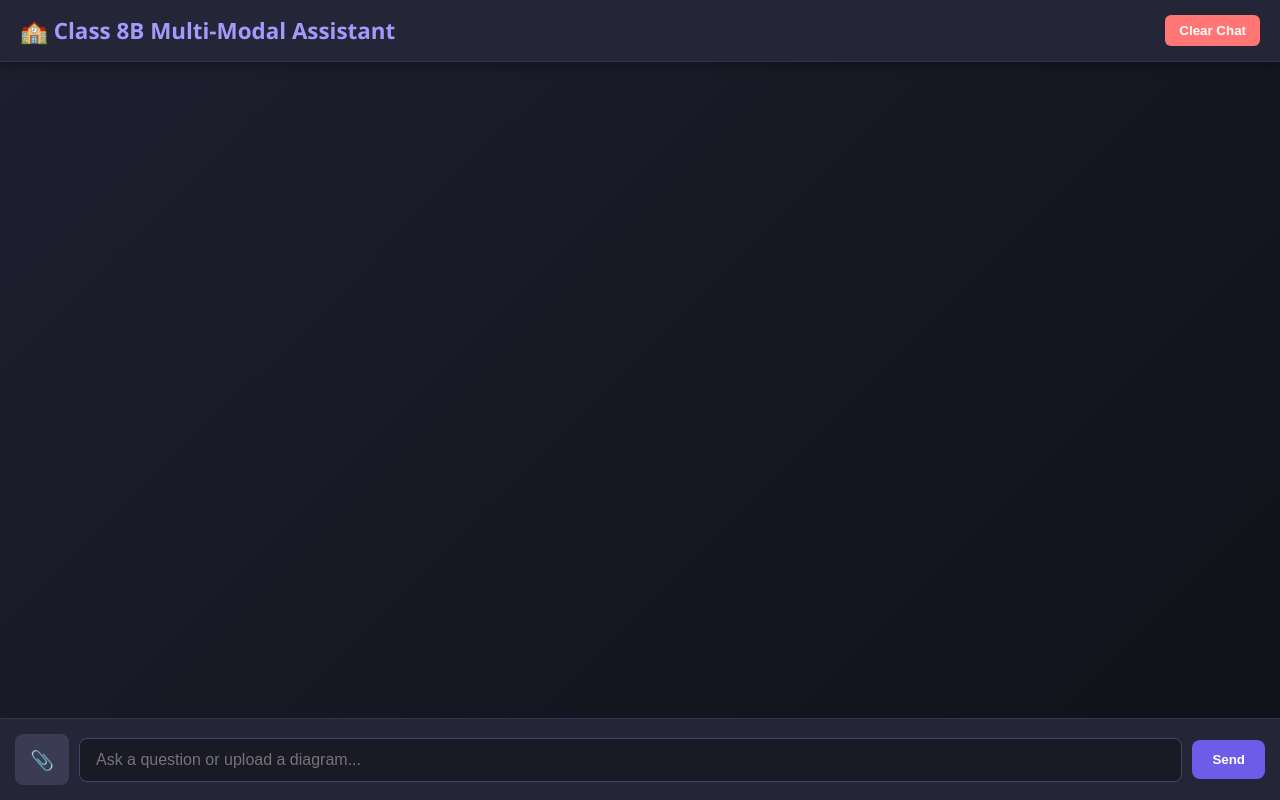
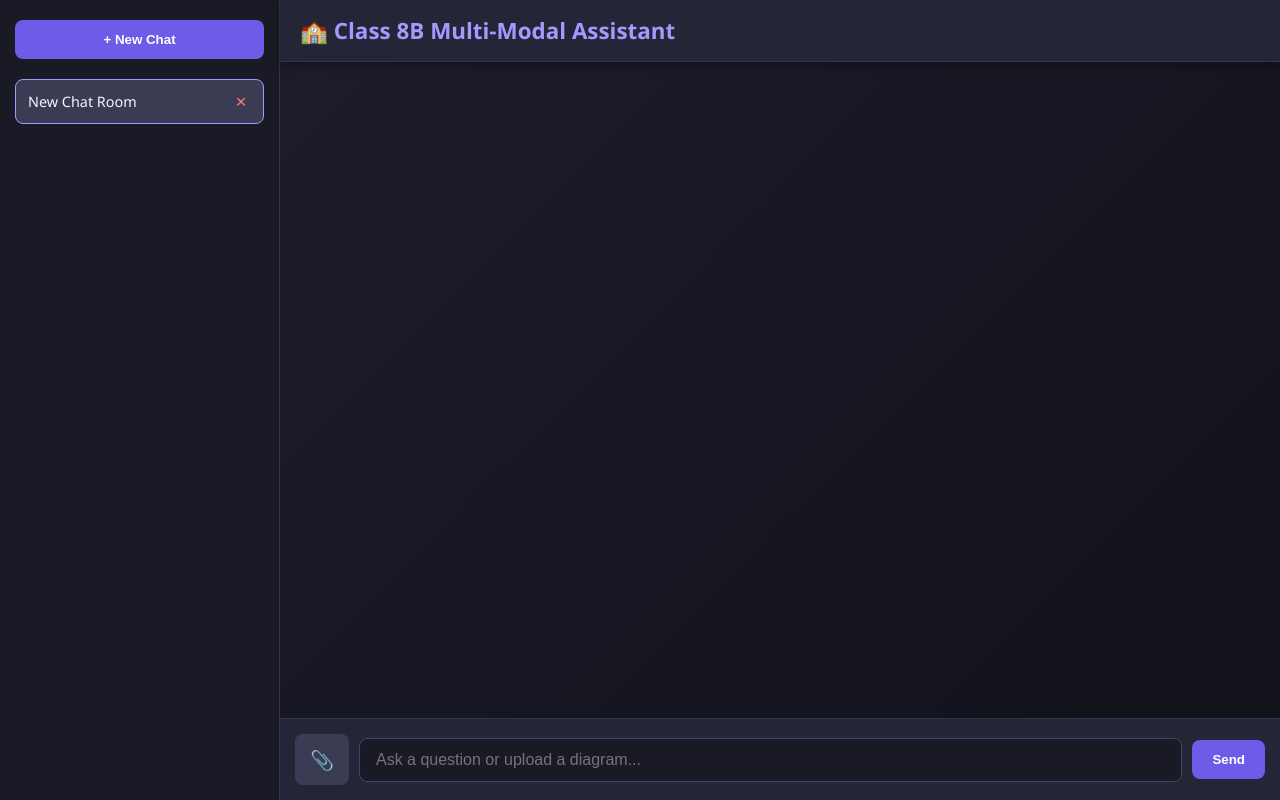
Before and after one commit to venkataishaan-ux/8b-ai-assistant-exibitz, a Flask app: page / in a window 1280 px wide. Run offline with Flask 3, Linux system fonts and the light colour scheme; data comes from the database, SQL or seed files in the repository; data that the repository does not hold is empty; parts of the project's set-up code (start-up, migrations or seed data) failed here and were passed over; some libraries are stand-ins or nearby versions.

Commit message:
Update index.html

```diff
--- a/templates/index.html
+++ b/templates/index.html
@@ -4,6 +4,7 @@
     <meta charset="UTF-8">
     <meta name="viewport" content="width=device-width, initial-scale=1.0">
     <title>Class 8B AI Assistant</title>
+    <script src="https://cdn.jsdelivr.net/npm/marked/marked.min.js"></script>
     <style>
         :root {
             --bg-gradient: linear-gradient(135deg, #1e1e2f, #111119);
@@ -12,6 +13,7 @@
             --bot-bubble: #3b3b54;
             --text-color: #f5f5fa;
             --accent-color: #a29bfe;
+            --sidebar-bg: #1a1a26;
         }
 
         * { box-sizing: border-box; margin: 0; padding: 0; }
@@ -20,8 +22,83 @@
             background: var(--bg-gradient);
             color: var(--text-color);
             display: flex;
+            height: 100vh;
+            overflow: hidden;
+        }
+
+        /* Split Screen Container Setup */
+        .app-layout {
+            display: flex;
+            width: 100%;
+            height: 100vh;
+        }
+
+        /* Sidebar Styling */
+        .sidebar {
+            width: 280px;
+            background-color: var(--sidebar-bg);
+            border-right: 1px solid #33334d;
+            display: flex;
             flex-direction: column;
-            height: 100vh;
+            padding: 20px 15px;
+        }
+
+        .new-chat-btn {
+            background-color: var(--user-bubble);
+            color: white;
+            border: none;
+            padding: 12px;
+            border-radius: 8px;
+            font-weight: bold;
+            cursor: pointer;
+            margin-bottom: 20px;
+            transition: 0.2s;
+            text-align: center;
+        }
+        .new-chat-btn:hover { background-color: #5b4cc4; }
+
+        .session-list {
+            flex: 1;
+            overflow-y: auto;
+            display: flex;
+            flex-direction: column;
+            gap: 10px;
+        }
+
+        .session-item {
+            padding: 12px;
+            background-color: rgba(255, 255, 255, 0.03);
+            border: 1px solid #33334d;
+            border-radius: 8px;
+            cursor: pointer;
+            font-size: 0.9rem;
+            display: flex;
+            justify-content: space-between;
+            align-items: center;
+            transition: 0.2s;
+        }
+        .session-item:hover, .session-item.active {
+            background-color: var(--bot-bubble);
+            border-color: var(--accent-color);
+        }
+
+        .delete-session-btn {
+            background: transparent;
+            border: none;
+            color: #ff7675;
+            cursor: pointer;
+            font-size: 0.9rem;
+            padding: 0 4px;
+        }
+        .delete-session-btn:hover { color: #d63031; }
+
+        /* Main View Chat Interface Panels */
+        .main-chat-view {
+            flex: 1;
+            display: flex;
+            flex-direction: column;
+            height: 100%;
+            background: transparent;
         }
 
         header {
@@ -35,18 +112,6 @@
         }
 
         h1 { font-size: 1.4rem; color: var(--accent-color); }
-
-        .clear-btn {
-            background-color: #ff7675;
-            color: #fff;
-            border: none;
-            padding: 8px 14px;
-            border-radius: 6px;
-            cursor: pointer;
-            font-weight: bold;
-            transition: 0.2s;
-        }
-        .clear-btn:hover { background-color: #d63031; }
 
         #chat-container {
             flex: 1;
@@ -65,6 +130,10 @@
             word-wrap: break-word;
             animation: fadeIn 0.3s ease-in-out;
         }
+        .message p { margin-bottom: 6px; }
+        .message p:last-child { margin-bottom: 0; }
+        .message ul, .message ol { margin-left: 20px; }
+
         @keyframes fadeIn { from { opacity: 0; transform: translateY(5px); } to { opacity: 1; transform: translateY(0); } }
 
         .user-message {
@@ -80,7 +149,6 @@
             border: 1px solid #444466;
         }
 
-        /* Preview area for image selection */
         #preview-container {
             padding: 10px 20px;
             background-color: rgba(255, 255, 255, 0.05);
@@ -116,7 +184,6 @@
             border-top: 1px solid #33334d;
         }
 
-        /* File button design */
         .file-label {
             background-color: #3b3b54;
             color: var(--accent-color);
@@ -159,9 +226,15 @@
 </head>
 <body>
 
+    <div class="app-layout">
+        <div class="sidebar">
+            <button class="new-chat-btn" onclick="createNewChat()">+ New Chat</button>
+            <div class="session-list" id="sessionList"></div>
+        </div>
+
+        <div class="main-chat-view">
             <header>
                 <h1>🏫 Class 8B Multi-Modal Assistant</h1>
-        <button class="clear-btn" onclick="clearHistory()">Clear Chat</button>
             </header>
 
             <div id="chat-container"></div>
@@ -179,6 +252,8 @@
                 <input type="text" id="user-input" placeholder="Ask a question or upload a diagram..." onkeypress="handleKeyPress(event)">
                 <button class="send-btn" onclick="sendMessage()">Send</button>
             </footer>
+        </div>
+    </div>
 
     <script>
         const chatContainer = document.getElementById('chat-container');
@@ -186,31 +261,105 @@
         const imageInput = document.getElementById('image-input');
         const previewContainer = document.getElementById('preview-container');
         const previewImg = document.getElementById('preview-img');
+        const sessionList = document.getElementById('sessionList');
+
+        let currentSessionId = '';
         let currentBase64Image = null;
 
-        // Load conversation logs when page loads
+        // Initialize lists on document ready
         window.onload = async () => {
-            const res = await fetch('/get_history');
+            await loadSessions();
+        };
+
+        async function loadSessions() {
+            try {
+                const res = await fetch('/get_sessions');
+                const sessions = await res.json();
+                sessionList.innerHTML = '';
+
+                if (sessions.length === 0) {
+                    await createNewChat();
+                    return;
+                }
+
+                sessions.forEach((session, index) => {
+                    const div = document.createElement('div');
+                    div.className = 'session-item';
+                    div.id = `session-${session.id}`;
+                    if(session.id === currentSessionId) div.classList.add('active');
+
+                    div.innerHTML = `
+                        <span onclick="switchSession('${session.id}')" style="flex:1; overflow:hidden; text-overflow:ellipsis; white-space:nowrap;">${session.title}</span>
+                        <button class="delete-session-btn" onclick="deleteSession(event, '${session.id}')">✕</button>
+                    `;
+                    sessionList.appendChild(div);
+
+                    if (index === 0 && !currentSessionId) {
+                        switchSession(session.id);
+                    }
+                });
+            } catch (e) {
+                console.error("Error loading chat sessions:", e);
+            }
+        }
+
+        async function createNewChat() {
+            try {
+                const res = await fetch('/create_session', {
+                    method: 'POST',
+                    headers: { 'Content-Type': 'application/json' },
+                    body: JSON.stringify({ title: 'New Chat Room' })
+                });
+                const data = await res.json();
+                currentSessionId = data.session_id;
+                await loadSessions();
+                switchSession(data.session_id);
+            } catch (e) {
+                console.error("Failed creating a new chat room:", e);
+            }
+        }
+
+        async function switchSession(sessionId) {
+            currentSessionId = sessionId;
+            document.querySelectorAll('.session-item').forEach(el => el.classList.remove('active'));
+            const activeItem = document.getElementById(`session-${sessionId}`);
+            if (activeItem) activeItem.classList.add('active');
+
+            chatContainer.innerHTML = '';
+
+            try {
+                const res = await fetch(`/get_history/${sessionId}`);
                 const history = await res.json();
-            history.forEach(msg => appendMessage(msg.sender === 'user' ? 'user' : 'bot', msg.text));
-        };
+                history.forEach(msg => {
+                    appendMessage(msg.sender === 'user' ? 'user' : 'bot', msg.text);
+                });
+            } catch (e) {
+                console.error("Failed loading room log logs:", e);
+            }
+        }
 
         function appendMessage(sender, text) {
             const msgDiv = document.createElement('div');
             msgDiv.className = `message ${sender}-message`;
+
+            if (sender === 'bot') {
+                // Renders neat markdown structures out of raw strings
+                msgDiv.innerHTML = marked.parse(text);
+            } else {
                 msgDiv.innerText = text;
+            }
+
             chatContainer.appendChild(msgDiv);
             chatContainer.scrollTop = chatContainer.scrollHeight;
         }
 
-        // Handle image selection preview
         function previewFile() {
             const file = imageInput.files[0];
             if (!file) return;
 
             const reader = new FileReader();
             reader.onloadend = function () {
-                currentBase64Image = reader.result.split(',')[1]; // Get only the base64 string bytes
+                currentBase64Image = reader.result.split(',')[1];
                 previewImg.src = reader.result;
                 previewContainer.style.display = 'flex';
             }
@@ -228,55 +377,55 @@
             const img = currentBase64Image;
 
             if (!text && !img) return;
+            if (!currentSessionId) return;
 
-            // If text exists, display it; if image layout exists without text, display fallback indicator
-            if (text) {
-                appendMessage('user', text);
-            } else if (img) {
-                appendMessage('user', "[Sent a picture]");
-            }
+            appendMessage('user', text ? text : "[Sent a picture]");
 
             userInput.value = '';
-            removeImage(); // Hide preview layout immediately after sending
+            removeImage();
 
-            // Append a dynamic loading block
             const loadingDiv = document.createElement('div');
             loadingDiv.className = 'message bot-message';
-            loadingDiv.innerText = 'Analyzing...';
+            loadingDiv.innerText = 'Analyzing room data...';
             chatContainer.appendChild(loadingDiv);
             chatContainer.scrollTop = chatContainer.scrollHeight;
 
             try {
-                const response = await fetch('/chat', {
+                const res = await fetch(`/chat/${currentSessionId}`, {
                     method: 'POST',
                     headers: { 'Content-Type': 'application/json' },
                     body: JSON.stringify({ message: text, image: img })
                 });
-                const data = await response.json();
+                const data = await res.json();
 
-                chatContainer.removeChild(loadingDiv); // Remove placeholder
+                chatContainer.removeChild(loadingDiv);
 
                 if (data.response) {
                     appendMessage('bot', data.response);
+                    await loadSessions(); // Updates room name on sidebar if first prompt
                 } else {
-                    appendMessage('bot', "Error: " + (data.error || "Unknown response glitch"));
+                    appendMessage('bot', "Error: " + (data.error || "glitch"));
                 }
             } catch (err) {
-                chatContainer.removeChild(loadingDiv);
-                appendMessage('bot', "Could not reach server.");
+                if(loadingDiv.parentNode) chatContainer.removeChild(loadingDiv);
+                appendMessage('bot', "Could not reach server system backend.");
+            }
+        }
+
+        async function deleteSession(event, sessionId) {
+            event.stopPropagation();
+            if (confirm("Delete this conversation room permanently?")) {
+                await fetch(`/clear_session/${sessionId}`, { method: 'POST' });
+                if (currentSessionId === sessionId) {
+                    currentSessionId = '';
+                }
+                await loadSessions();
             }
         }
 
         function handleKeyPress(e) {
             if (e.key === 'Enter') sendMessage();
         }
-
-        async function clearHistory() {
-            if (confirm("Clear your conversation history?")) {
-                await fetch('/clear_history', { method: 'POST' });
-                chatContainer.innerHTML = '';
-            }
-        }
     </script>
 </body>
 </html>
```
Lines whose indentation alone changed are shown as unchanged.
